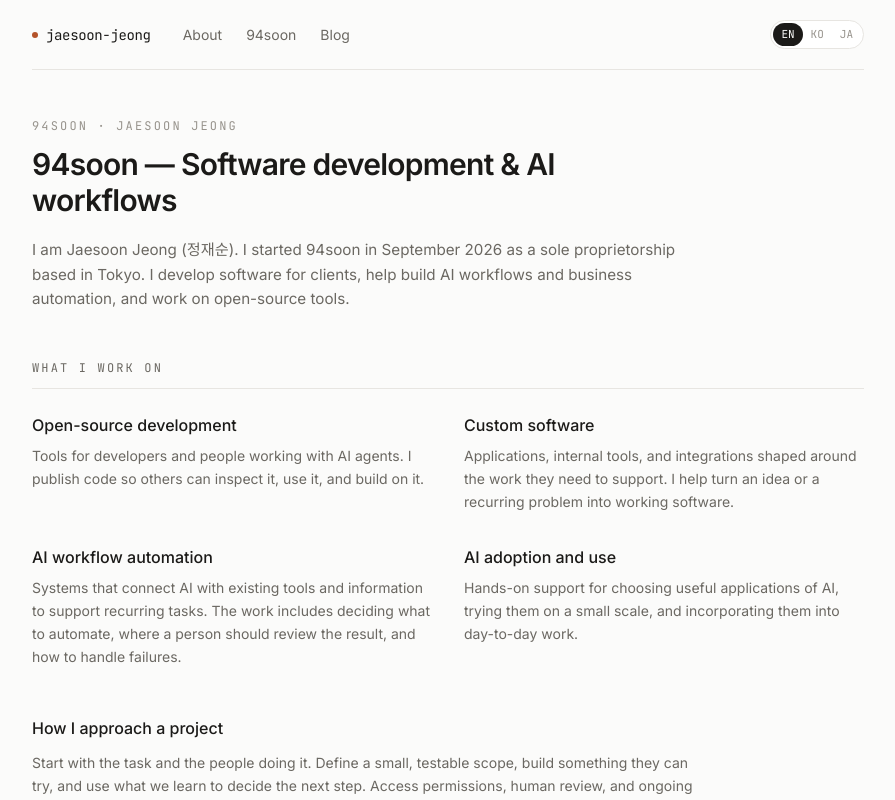
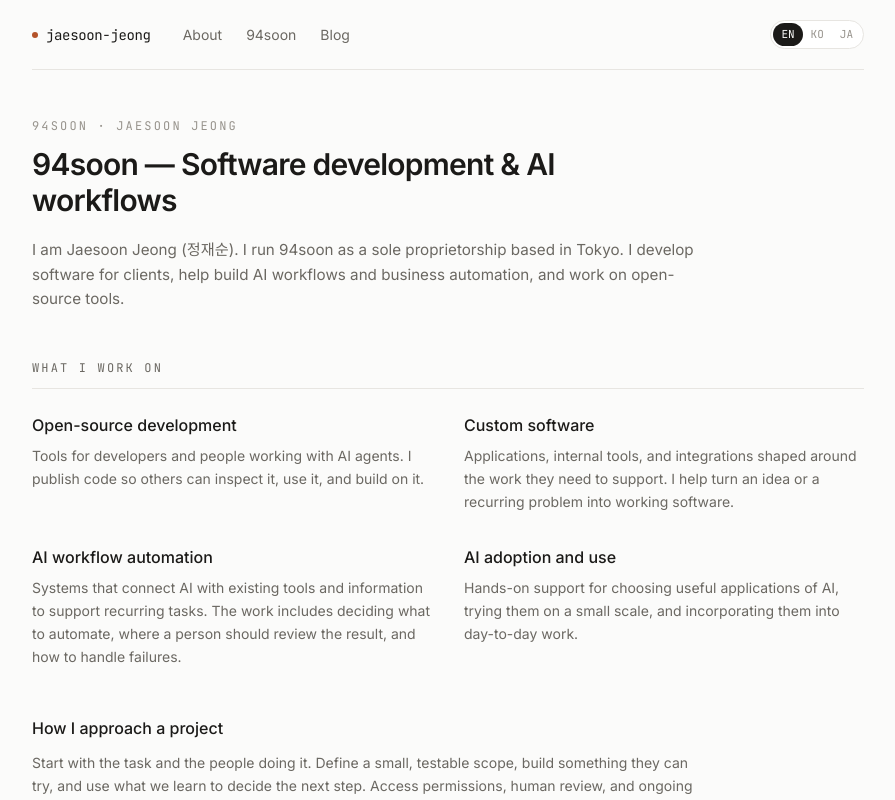
Before and after one commit to JeongJaeSoon/blog, a Next.js app: page /en/work in a window 1280 px wide. Shown: the top 800 px of the page, without its empty margins (192-1087 px from the left). Built offline with nearby package versions, Linux system fonts and the light colour scheme; no server answers.

Commit message:
fix: remove founding date from English work page (#26)

```diff
--- a/content/work.ts
+++ b/content/work.ts
@@ -26,8 +26,8 @@ export const work: Record<Locale, WorkContent> = {
   en: {
     nav: '94soon',
     title: '94soon — Software development & AI workflows',
-    description: '94soon is a Tokyo-based sole proprietorship run by Jaesoon Jeong since September 2026, supporting custom software development, AI workflows, and business automation.',
-    intro: 'I am Jaesoon Jeong (정재순). I started 94soon in September 2026 as a sole proprietorship based in Tokyo. I develop software for clients, help build AI workflows and business automation, and work on open-source tools.',
+    description: '94soon is a Tokyo-based sole proprietorship run by Jaesoon Jeong, supporting custom software development, AI workflows, and business automation.',
+    intro: 'I am Jaesoon Jeong (정재순). I run 94soon as a sole proprietorship based in Tokyo. I develop software for clients, help build AI workflows and business automation, and work on open-source tools.',
     areasTitle: 'What I work on',
     areas: [
       { title: 'Open-source development', body: 'Tools for developers and people working with AI agents. I publish code so others can inspect it, use it, and build on it.' },
```
